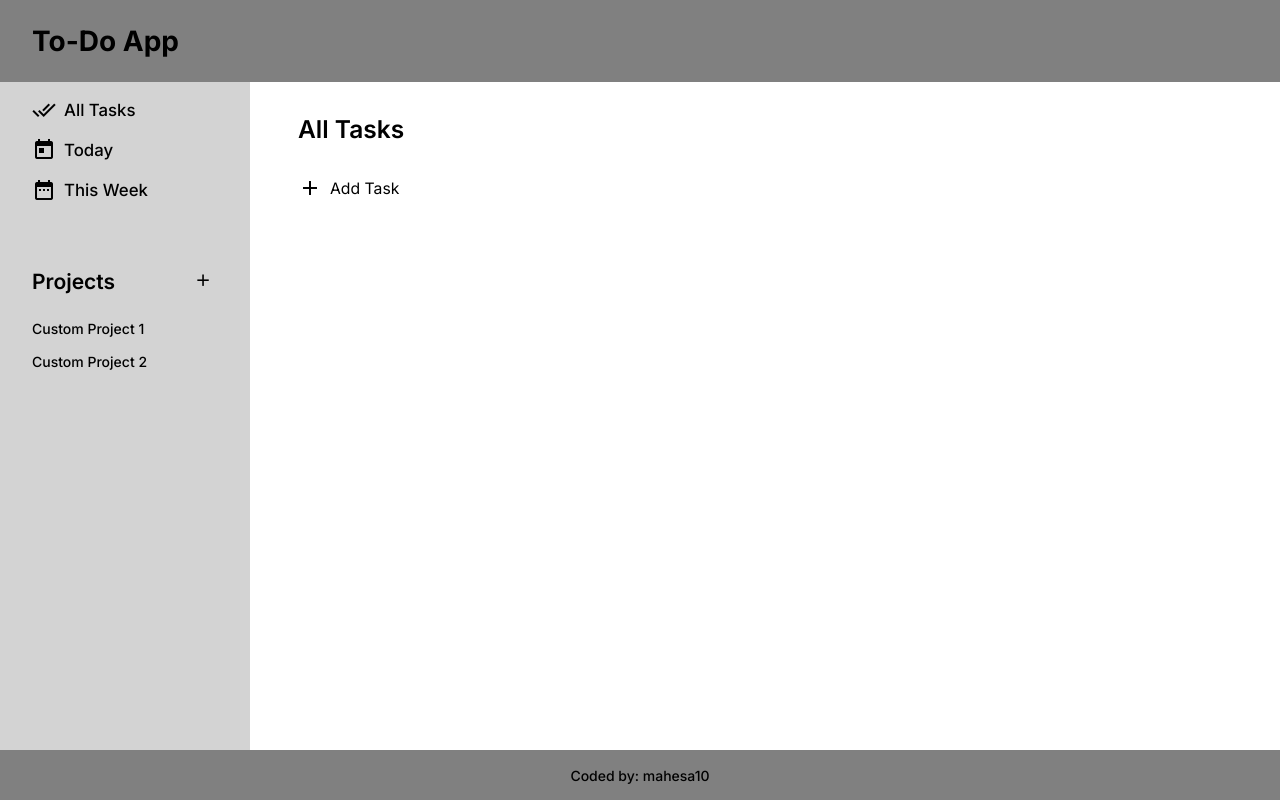
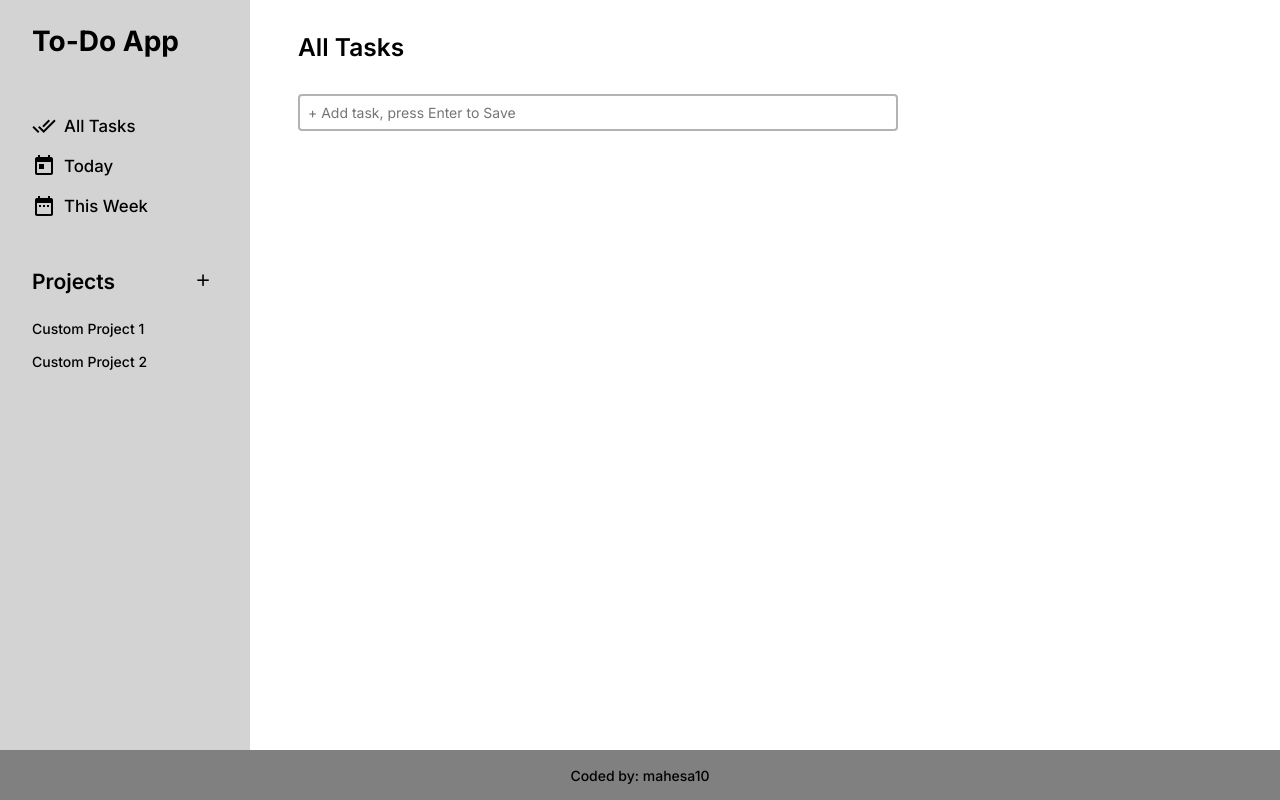
Before and after one commit to mahesa10/to-do-app, a plain HTML site: page index.html in a window 1280 px wide. Drawn offline with Linux system fonts and the light colour scheme.

Commit message:
Change page layout

```diff
--- a/index.html
+++ b/index.html
@@ -17,9 +17,7 @@
     <div class="logo">
       <h1>To-Do App</h1>
     </div>
-  </header>
 
-  <aside>
     <div class="default-project-container">
       <div class="default-project">
         <span class="material-icons">done_all</span>
@@ -49,16 +47,15 @@
         <p>Custom Project 2</p>
       </div>
     </div>
-  </aside>
+  </header>
 
   <main>
     <h2 class="project-title">All Tasks</h2>
 
+    <div class="add-task">
+      <input type="text" name="task" id="input-task" placeholder="+ Add task, press Enter to Save">
+    </div>
     <div class="task-list">
-      <div class="add-task">
-        <span class="material-icons md-18">add</span>
-        <p>Add Task</p>
-      </div>
     </div>
   </main>
 
--- a/style.css
+++ b/style.css
@@ -18,30 +18,25 @@ body {
   max-width: 100%;
   display: grid;
   grid-template-columns: 250px 1fr;
-  grid-template-rows: 82px 1fr 50px;
+  grid-template-rows: 1fr 50px;
   font-family: 'Inter', sans-serif;
 }
 
 header {
-  grid-column: 1 / span 2;
-  background-color: gray;
-  display: flex;
-  align-items: center;
-  padding: 32px;
-  max-height: 100%;
-}
-
-header h1 {
-  margin: 0;
-}
-
-aside {
   grid-column: 1;
   background-color: lightgray;
   padding: 8px;
   display: flex;
   flex-direction: column;
-  gap: 48px;
+  gap: 32px;
+}
+
+header .logo {
+  padding: 16px 24px;
+}
+
+header h1 {
+  margin: 0;
 }
 
 h2 {
@@ -49,12 +44,12 @@ h2 {
   font-weight: 600;
 }
 
-aside .default-project-container {
+header .default-project-container {
   display: flex;
   flex-direction: column;
 }
 
-aside .default-project {
+header .default-project {
   display: flex;
   align-items: center;
   gap: 8px;
@@ -65,16 +60,16 @@ aside .default-project {
   cursor: pointer;
 }
 
-aside .default-project:hover {
+header .default-project:hover {
   background-color: gray;
 }
 
-aside .custom-project-container {
+header .custom-project-container {
   display: flex;
   flex-direction: column;
 }
 
-aside .custom-project-header {
+header .custom-project-header {
   display: flex;
   justify-content: space-between;
   align-items: center;
@@ -99,7 +94,7 @@ aside .custom-project-header {
   background-color: gray;
 }
 
-aside .custom-project {
+header .custom-project {
   font-weight: 500;
   padding: 8px 24px;
 }
@@ -113,18 +108,30 @@ main {
   padding: 32px 48px;
   display: flex;
   flex-direction: column;
-  gap: 32px;
 }
 
 main .project-title {
   font-size: 1.75rem;
+  margin-bottom: 32px;
 }
 
 main .add-task {
   display: flex;
   align-items: center;
   gap: 8px;
-  font-size: 1.125rem;
+}
+
+.add-task input {
+  font-size: 1rem;
+  padding: 8px;
+  width: 600px;
+  font-family: inherit;
+  border: 2px solid hsl(0, 0%, 70%);
+  border-radius: 4px;
+}
+
+.add-task input:focus {
+  outline: none;
 }
 
 footer {
```
